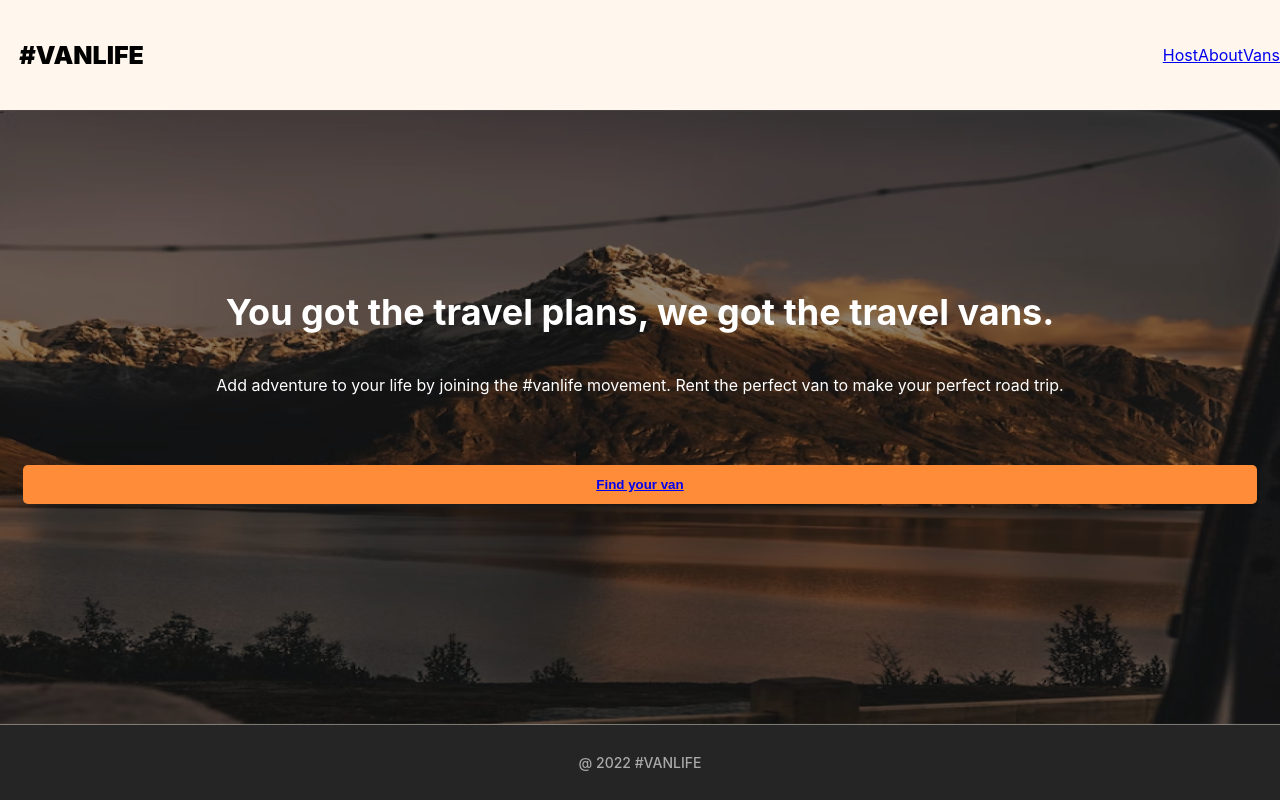
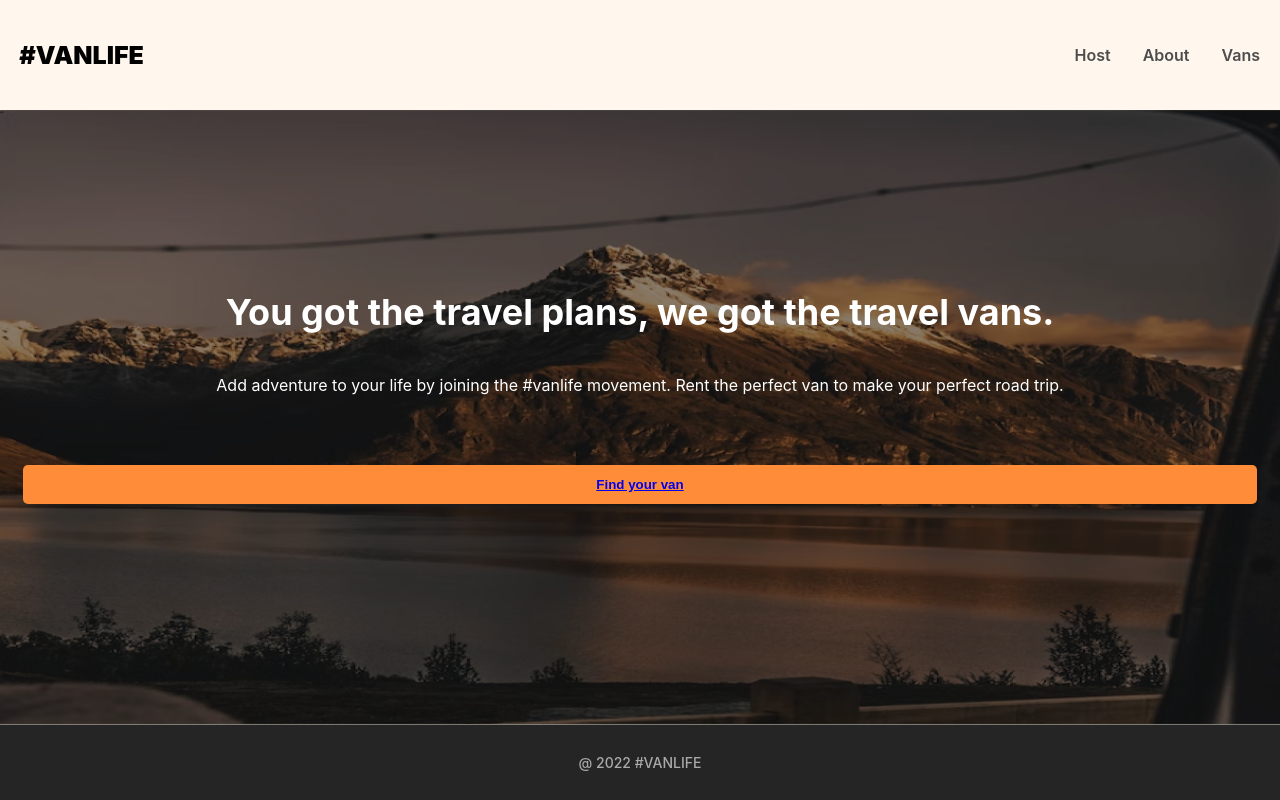
Before and after one commit to codingmaniac227/vanlife, a React (Vite) app: page / in a window 1280 px wide. Built offline with nearby package versions, Linux system fonts and the light colour scheme.

Commit message:
refactor(Navbar): implement NavLink library component instead of Link for appropriate use

```diff
--- a/components/Navbar.jsx
+++ b/components/Navbar.jsx
@@ -1,16 +1,18 @@
 import React from 'react';
-import {Link, Outlet} from "react-router-dom";
+import {Link, NavLink} from "react-router-dom";
 import '../styles/navbar.css'
 
 const Navbar = () => {
+
+    const styles = { textDecoration: "underline", color: "#161616", fontWeight: '700', fontSize: '1.10rem' };
     return (
         <>
             <header>
                 <Link className="site-logo" to="/">#VanLife</Link>
-                <nav>
-                    <Link className='navbar-link' to="/host">Host</Link>
-                    <Link className='navbar-link' to="/about">About</Link>
-                    <Link className='navbar-link' to="/vans">Vans</Link>
+                <nav className="nav-links">
+                    <NavLink style={({isActive}) => isActive ? styles : null} to="/host">Host</NavLink>
+                    <NavLink style={({isActive}) => isActive ? styles : null} to="/about">About</NavLink>
+                    <NavLink style={({isActive}) => isActive ? styles : null} to="/vans">Vans</NavLink>
                 </nav>
             </header>
         </>
```
